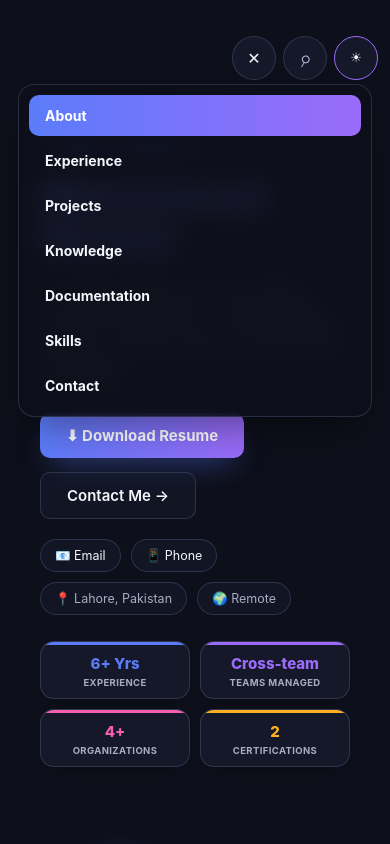
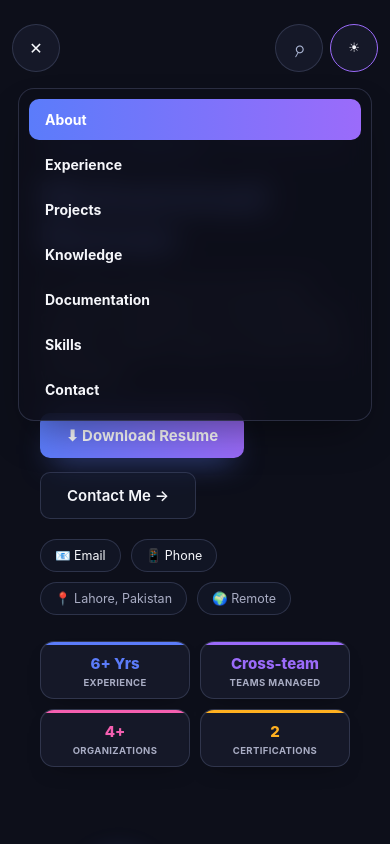
Before and after one commit to noman429/Claude, a React (Vite) app: page / in a window 390 px wide. Both pictures are taken after a click on the button "Open navigation menu". Shown: the top 844 px of the page. Built offline with nearby package versions, Linux system fonts and the light colour scheme.

Commit message:
feat: add expandable search header layout

```diff
--- a/src/GlobalSearch.tsx
+++ b/src/GlobalSearch.tsx
@@ -8,6 +8,7 @@ export default function GlobalSearch({ theme }: { theme: Theme }) {
   const [open, setOpen] = useState(false);
   const [query, setQuery] = useState('');
   const [active, setActive] = useState(0);
+  const [shortcutLabel, setShortcutLabel] = useState('Ctrl K');
   const rootRef = useRef<HTMLDivElement>(null);
   const inputRef = useRef<HTMLInputElement>(null);
   const triggerRef = useRef<HTMLButtonElement>(null);
@@ -21,6 +22,10 @@ export default function GlobalSearch({ theme }: { theme: Theme }) {
   };
 
   useEffect(() => setActive(0), [query]);
+
+  useEffect(() => {
+    if (/Mac|iPhone|iPad/.test(navigator.platform)) setShortcutLabel('⌘ K');
+  }, []);
 
   useEffect(() => {
     const onShortcut = (event: KeyboardEvent) => {
@@ -40,6 +45,14 @@ export default function GlobalSearch({ theme }: { theme: Theme }) {
     };
     const onEscape = (event: KeyboardEvent) => {
       if (event.key === 'Escape') close();
+      if (event.key === 'Tab' && window.matchMedia('(max-width: 767px)').matches) {
+        const focusable = rootRef.current?.querySelectorAll<HTMLElement>('.global-search-input-wrap input, .global-search-close, .global-search-result');
+        if (!focusable?.length) return;
+        const first = focusable[0];
+        const last = focusable[focusable.length - 1];
+        if (event.shiftKey && document.activeElement === first) { event.preventDefault(); last.focus(); }
+        if (!event.shiftKey && document.activeElement === last) { event.preventDefault(); first.focus(); }
+      }
     };
     document.addEventListener('pointerdown', onPointerDown);
     document.addEventListener('keydown', onEscape);
@@ -69,12 +82,12 @@ export default function GlobalSearch({ theme }: { theme: Theme }) {
   };
 
   return (
-    <div ref={rootRef} className={`global-search${open ? ' is-open' : ''}`}>
+    <div ref={rootRef} className={`global-search search-slot${open ? ' is-open' : ''}`} data-open={open}>
       <button
         ref={triggerRef}
         className="global-search-trigger"
         onClick={() => setOpen(true)}
-        aria-label="Search portfolio"
+        aria-label="Open portfolio search"
         aria-expanded={open}
         aria-controls="global-search-panel"
         title="Search (Ctrl/⌘ K)"
@@ -87,14 +100,14 @@ export default function GlobalSearch({ theme }: { theme: Theme }) {
       {open && <button className="global-search-backdrop" onClick={() => close()} aria-label="Close search" />}
       <div
         id="global-search-panel"
-        className="global-search-panel"
+        className="global-search-panel search-shell"
         role="dialog"
         aria-modal={open ? 'true' : undefined}
         aria-label="Search portfolio"
         aria-hidden={!open}
         style={{ background: theme.navBg, borderColor: theme.cardBorder, color: theme.text }}
       >
-        <div className="global-search-input-wrap" style={{ borderColor: theme.cardBorder }}>
+        {open && <div className="global-search-input-wrap" style={{ borderColor: theme.cardBorder }}>
           <span className="global-search-icon" aria-hidden="true">⌕</span>
           <input
             ref={inputRef}
@@ -113,10 +126,11 @@ export default function GlobalSearch({ theme }: { theme: Theme }) {
             aria-controls="global-search-results"
             aria-activedescendant={results[active] ? `global-search-result-${results[active].id}` : undefined}
           />
-          <kbd aria-label="Keyboard shortcut Control or Command plus K">Ctrl/⌘ K</kbd>
+          <kbd aria-label="Keyboard shortcut Control or Command plus K">{shortcutLabel}</kbd>
           <button className="global-search-close" onClick={() => close()} aria-label="Close search">✕</button>
-        </div>
-        <div className="global-search-dropdown">
+        </div>}
+      </div>
+      {open && <div className="global-search-dropdown search-dropdown" style={{ background: theme.navBg, borderColor: theme.cardBorder, color: theme.text }}>
           <div className="global-search-meta" style={{ color: theme.muted }}>
             <span>{query ? `${allResults.length} result${allResults.length === 1 ? '' : 's'}` : 'Explore portfolio'}</span>
             <span className="global-search-hint">↑↓ navigate · ↵ open</span>
@@ -145,8 +159,7 @@ export default function GlobalSearch({ theme }: { theme: Theme }) {
             {!results.length && <div className="global-search-empty" role="status"><span aria-hidden="true">⌕</span><strong>No matches found</strong><small style={{ color: theme.muted }}>Try a project, methodology, document, or tool name.</small></div>}
             {allResults.length > RESULT_LIMIT && <div className="global-search-more" style={{ color: theme.muted }}>{allResults.length - RESULT_LIMIT} more matching resources</div>}
           </div>
-        </div>
-      </div>
+        </div>}
     </div>
   );
 }
--- a/src/index.css
+++ b/src/index.css
@@ -101,60 +101,38 @@ input::placeholder { color: #8b8fa8; }
 .info-card { transition: box-shadow 0.25s ease, border-color 0.25s ease; cursor: default; }
 .info-card:hover { box-shadow: 0 10px 26px -16px rgba(20, 20, 40, 0.28); border-color: #5b7cfa55 !important; }
 
-.site-header {
-  --header-control-size: 44px;
-  position: fixed; left: max(28px, calc((100vw - 1812px) / 2)); right: max(28px, calc((100vw - 1812px) / 2));
-  z-index: 60; min-height: 76px; display: flex; align-items: center; gap: clamp(12px, 1.3vw, 24px);
-  padding: 0; overflow: visible;
+ .site-header {
+  --header-control-size: 52px;
+  position: fixed; left: 0; right: 0; z-index: 60; padding-inline: 28px; overflow: visible;
   transition: top .35s ease;
 }
-.site-nav { min-width: 0; flex: 0 1 auto; padding: 8px; border-radius: 999px; backdrop-filter: blur(20px); -webkit-backdrop-filter: blur(20px); }
-.nav-link {
-  position: relative; min-height: var(--header-control-size); display: inline-flex; align-items: center;
-  padding: 0 clamp(10px, .75vw, 15px); border-radius: 999px; white-space: nowrap;
-  font-size: clamp(12px, .72vw, 14px); font-weight: 700;
-  transition: color 0.2s ease, background 0.2s ease, box-shadow 0.2s ease;
-}
-.nav-link:hover { color: #5b7cfa !important; background: rgba(91, 124, 250, 0.12) !important; }
-.nav-link.active { box-shadow: 0 6px 18px -6px rgba(91, 124, 250, 0.55); }
+.site-header__inner { display: grid; grid-template-columns: max-content minmax(52px, 1fr) 52px; align-items: center; column-gap: 12px; width: min(100%, 1320px); margin-inline: auto; overflow: visible; }
+.site-nav { min-width: 0; padding: 8px; border-radius: 999px; backdrop-filter: blur(20px); -webkit-backdrop-filter: blur(20px); white-space: nowrap; }
+.nav-link { position: relative; min-height: 44px; display: inline-flex; align-items: center; padding: 0 clamp(10px, .75vw, 15px); border-radius: 999px; white-space: nowrap; font-size: clamp(12px, .72vw, 14px); font-weight: 700; transition: color .2s ease, background .2s ease, box-shadow .2s ease; }
+.nav-link:hover { color: #5b7cfa !important; background: rgba(91,124,250,.12) !important; }
+.nav-link.active { box-shadow: 0 6px 18px -6px rgba(91,124,250,.55); }
 .nav-link:focus-visible { outline: 2px solid #7b93ff; outline-offset: 2px; }
-
 .nav-links { display: flex; align-items: center; gap: clamp(1px, .3vw, 7px); }
-.nav-actions {
-  min-width: 0; flex: 0 0 auto; display: flex; align-items: center; justify-content: flex-end; gap: clamp(8px, .8vw, 12px);
-}
-.nav-theme-toggle, .global-search-trigger {
-  height: var(--header-control-size); display: flex; align-items: center; border: 1px solid;
-  cursor: pointer; backdrop-filter: blur(18px); transition: box-shadow .2s ease, border-color .2s ease, background-color .2s ease;
-}
-.nav-theme-toggle { width: var(--header-control-size); flex: 0 0 var(--header-control-size); justify-content: center; border-color: #9b6bfa !important; border-radius: 50%; }
+.nav-theme-toggle, .global-search-trigger { height: var(--header-control-size); display: flex; align-items: center; border: 1px solid; cursor: pointer; backdrop-filter: blur(18px); transition: box-shadow .2s ease, border-color .2s ease, background-color .2s ease, opacity .2s ease; }
+.nav-theme-toggle { width: var(--header-control-size); justify-content: center; border-color: #9b6bfa !important; border-radius: 50%; }
 .nav-theme-toggle:hover, .global-search-trigger:hover { border-color: #9b6bfa !important; box-shadow: 0 7px 22px rgba(91,124,250,.22); }
 .nav-burger-corner { display: none; }
-
-.global-search { position: relative; flex: 0 0 var(--header-control-size); width: var(--header-control-size); height: var(--header-control-size); }
-.global-search-trigger { position: absolute; inset: 0; width: 100%; justify-content: center; gap: 0; padding: 0; border-radius: 50%; text-align: left; }
-.global-search-trigger-icon { color: #aab5d4; flex: 0 0 auto; font-size: 23px; line-height: 1; transform: rotate(-15deg); }
+.global-search { position: relative; justify-self: end; width: min(340px, 100%); min-width: 52px; height: var(--header-control-size); display: flex; justify-content: flex-end; }
+.global-search-trigger { position: absolute; inset: 0 0 0 auto; width: var(--header-control-size); justify-content: center; padding: 0; border-radius: 50%; }
+.global-search-trigger-icon { color: #aab5d4; font-size: 23px; line-height: 1; transform: rotate(-15deg); }
 .global-search-trigger-label { position: absolute; width: 1px; height: 1px; overflow: hidden; clip: rect(0 0 0 0); }
-.global-search-panel {
-  position: absolute; top: 0; right: 0; width: 0; visibility: hidden; opacity: 0;
-  border: 1px solid; border-radius: 21px; backdrop-filter: blur(24px);
-  box-shadow: 0 24px 60px -18px rgba(0,0,0,.65); transition: width .28s cubic-bezier(.4,0,.2,1), opacity .16s ease;
-}
+.global-search-panel { width: 52px; height: 52px; margin-left: auto; visibility: hidden; opacity: 0; border: 1px solid; border-radius: 999px; backdrop-filter: blur(26px); overflow: hidden; box-shadow: inset 0 1px rgba(255,255,255,.06), 0 18px 46px -22px rgba(0,0,0,.7); transition: width .2s ease-out, opacity .2s ease-out, transform .2s ease-out; transform: scale(.98); }
 .global-search.is-open .global-search-trigger { visibility: hidden; opacity: 0; }
-.global-search.is-open .global-search-panel { width: min(440px, calc(100vw - 110px)); visibility: visible; opacity: 1; }
+.global-search.is-open .global-search-panel { width: 100%; visibility: visible; opacity: 1; transform: scale(1); }
 .global-search-backdrop { display: none; }
-.global-search-input-wrap { height: 40px; display: flex; align-items: center; gap: 8px; padding: 0 8px 0 12px; overflow: hidden; }
+.global-search-input-wrap { height: 52px; display: flex; align-items: center; gap: 8px; padding: 0 9px 0 15px; overflow: hidden; }
 .global-search-icon { color: #7b93ff; flex: 0 0 auto; font-size: 22px; line-height: 1; transform: rotate(-15deg); }
-.global-search-input-wrap input { flex: 1; min-width: 90px; border: 0; outline: 0; background: transparent; color: inherit; font: 500 14px/1.4 inherit; }
+.global-search-input-wrap input { flex: 1; min-width: 60px; border: 0; outline: 0; background: transparent; color: inherit; font: 500 14px/1.4 inherit; }
 .global-search-input-wrap kbd { flex: 0 0 auto; padding: 4px 6px; border-radius: 6px; background: rgba(130,140,180,.14); font: 700 9px/1 system-ui; opacity: .75; white-space: nowrap; }
-.global-search-close { flex: 0 0 26px; width: 26px; height: 26px; border: 0; border-radius: 50%; background: rgba(130,140,180,.12); color: inherit; cursor: pointer; }
-.global-search-dropdown {
-  position: absolute; top: calc(100% + 10px); right: 0; width: 100%; overflow: hidden;
-  border: 1px solid rgba(130,140,180,.25); border-radius: 16px; background: inherit;
-  box-shadow: 0 28px 70px -18px rgba(0,0,0,.65); backdrop-filter: blur(24px);
-}
+.global-search-close { flex: 0 0 28px; width: 28px; height: 28px; border: 0; border-radius: 50%; background: rgba(130,140,180,.12); color: inherit; cursor: pointer; }
+.global-search-dropdown { position: absolute; top: calc(100% + 12px); right: 0; width: 100%; min-width: min(340px, calc(100vw - 32px)); overflow: hidden; z-index: 100; border: 1px solid; border-radius: 20px; box-shadow: 0 28px 70px -18px rgba(0,0,0,.65); backdrop-filter: blur(30px); animation: searchDropdownIn .2s ease-out both; }
 .global-search-meta { display: flex; justify-content: space-between; padding: 12px 14px 7px; font-size: 10px; font-weight: 700; text-transform: uppercase; letter-spacing: .08em; }
-.global-search-results { padding: 5px 7px 8px; overflow-y: auto; max-height: min(460px, calc(100vh - 105px)); scrollbar-width: thin; scrollbar-color: rgba(123,147,255,.35) transparent; }
+.global-search-results { padding: 5px 7px 8px; overflow-y: auto; max-height: min(520px, calc(100vh - 120px)); scrollbar-width: thin; scrollbar-color: rgba(123,147,255,.35) transparent; }
 .global-search-results:hover { scrollbar-color: rgba(123,147,255,.7) transparent; }
 .global-search-result { width: 100%; display: flex; align-items: center; justify-content: space-between; gap: 10px; padding: 9px 10px; border: 1px solid transparent; border-radius: 11px; background: transparent; text-align: left; cursor: pointer; }
 .global-search-result.active { background: rgba(91,124,250,.13); }
@@ -173,47 +151,28 @@ input::placeholder { color: #8b8fa8; }
 .global-search-empty { min-height: 190px; display: flex; flex-direction: column; align-items: center; justify-content: center; gap: 8px; text-align: center; }
 .global-search-empty > span { color: #7b93ff; font-size: 34px; }
 .global-search-empty small { font-size: 12px; }
-.nav-mobile-menu { position: fixed; top: 84px; left: 18px; right: 18px; display: flex; flex-direction: column; gap: 4px; padding: 10px; border-radius: 16px; box-shadow: 0 20px 44px -14px rgba(0,0,0,.45); backdrop-filter: blur(14px); z-index: 50; animation: navMenuPop .22s cubic-bezier(.4,0,.2,1) both; }
+.nav-mobile-menu { position: fixed; top: 88px; left: 18px; right: 18px; display: flex; flex-direction: column; gap: 4px; padding: 10px; border-radius: 16px; box-shadow: 0 20px 44px -14px rgba(0,0,0,.45); backdrop-filter: blur(14px); z-index: 50; animation: navMenuPop .22s cubic-bezier(.4,0,.2,1) both; }
 .nav-mobile-link { padding: 12px 16px; border-radius: 10px; font-size: 14px; font-weight: 700; text-align: left; transition: color .2s ease, background .2s ease; }
 .nav-mobile-link:hover { color: #5b7cfa !important; background: rgba(91,124,250,.12) !important; }
-.nav-burger-corner:focus-visible, .nav-theme-toggle:focus-visible, .global-search-trigger:focus-visible, .global-search-close:focus-visible, .nav-mobile-link:focus-visible { outline: 2px solid #5b7cfa; outline-offset: 2px; }
+.nav-burger-corner:focus-visible, .nav-theme-toggle:focus-visible, .global-search-trigger:focus-visible, .global-search-close:focus-visible, .nav-mobile-link:focus-visible, .global-search-result:focus-visible { outline: 2px solid #5b7cfa; outline-offset: 2px; }
 @keyframes navMenuPop { from { opacity: 0; transform: scale(.97) translateY(-6px); } to { opacity: 1; transform: scale(1) translateY(0); } }
-
-@media (max-width: 1279px) {
-  .site-header { left: 20px; right: 20px; gap: 8px; }
-  .nav-links { gap: 2px; }
-  .nav-link { padding-inline: 9px; font-size: 12px; }
-  .nav-actions { gap: 8px; }
+@keyframes searchDropdownIn { from { opacity: 0; transform: translateY(-6px); } to { opacity: 1; transform: translateY(0); } }
+@media (max-width: 1279px) { .site-header { padding-inline: 20px; } .global-search { width: min(280px, 100%); } .nav-links { gap: 2px; } .nav-link { padding-inline: 9px; font-size: 12px; } }
+@media (max-width: 1119px) { .site-header { padding-inline: 16px; } .site-nav { display: none; } .nav-burger-corner { display: flex; align-items: center; justify-content: center; width: 52px; height: 52px; border-radius: 50%; cursor: pointer; font-size: 16px; } .global-search { width: min(280px, 100%); } }
+@media (max-width: 767px) {
+  .site-header { --header-control-size: 48px; padding-inline: 12px; }
+  .site-header__inner { grid-template-columns: 48px minmax(48px, 1fr) 48px; column-gap: 10px; }
+  .nav-burger-corner { width: 48px; height: 48px; }
+  .global-search { width: 48px; min-width: 48px; height: 48px; }
+  .global-search-trigger { height: 48px; }
+  .global-search-backdrop { display: block; position: fixed; inset: 0; z-index: -1; border: 0; background: rgba(5,6,14,.72); backdrop-filter: blur(7px); }
+  .global-search.is-open { position: fixed; inset: 0; width: auto; height: auto; z-index: 220; padding: max(68px, env(safe-area-inset-top)) 12px max(12px, env(safe-area-inset-bottom)); }
+  .global-search.is-open .global-search-panel { position: relative; width: 100%; height: 52px; border-radius: 999px; z-index: 1; }
+  .global-search-input-wrap input { font-size: 16px; }
+  .global-search-dropdown { top: 132px; left: 12px; right: 12px; width: auto; min-width: 0; max-height: calc(100dvh - 144px - env(safe-area-inset-bottom)); }
+  .global-search-results { max-height: calc(100dvh - 210px - env(safe-area-inset-bottom)); }
 }
-
-@media (max-width: 1023px) {
-  .site-header { --header-control-size: 42px; left: 14px; right: 14px; min-height: 68px; padding-block: 12px; }
-  .nav-link { padding-inline: 7px; font-size: 11px; }
-}
-
-@media (max-width: 767px) {
-  .site-header { left: 12px; right: 12px; min-height: 44px; gap: 10px; justify-content: flex-end; }
-  .site-nav { display: none; }
-  .nav-burger-corner { display: flex; align-items: center; justify-content: center; flex: 0 0 44px; width: 44px; height: 44px; border-radius: 50%; cursor: pointer; font-size: 16px; }
-  .nav-actions { flex-basis: auto; gap: 8px; }
-  .nav-theme-toggle { --header-control-size: 44px; }
-  .global-search { flex: 0 0 44px; width: 44px; height: 44px; }
-  .global-search-trigger { height: 44px; }
-  .global-search-backdrop { display: block; position: fixed; inset: 0; z-index: -1; border: 0; background: rgba(5,6,14,.72); backdrop-filter: blur(7px); }
-  .global-search.is-open { position: fixed; inset: 0; width: auto; height: auto; z-index: 220; }
-  .global-search.is-open .global-search-panel { position: fixed; top: 68px; left: 12px; right: 12px; width: auto; max-height: calc(100dvh - 80px); border-radius: 17px; }
-  .global-search-input-wrap { height: 52px; padding-left: 15px; }
-  .global-search-input-wrap input { font-size: 16px; }
-  .global-search-dropdown { position: static; border: 0; border-top: 1px solid rgba(130,140,180,.25); border-radius: 0; box-shadow: none; }
-  .global-search-results { max-height: calc(100dvh - 168px); }
-}
-
-@media (max-width: 420px) {
-  .site-header { gap: 7px; }
-  .nav-actions { gap: 7px; }
-  .global-search-hint, .global-search-category { display: none; }
-  .global-search-input-wrap kbd { display: none; }
-}
+@media (max-width: 420px) { .site-header__inner { column-gap: 7px; } .global-search-hint, .global-search-category, .global-search-input-wrap kbd { display: none; } }
 
 .icon-pop { transition: transform 0.25s ease, color 0.25s ease; display: inline-block; }
 .card:hover .icon-pop, .kpi-card:hover .icon-pop { transform: scale(1.18); }
--- a/src/sections/Nav.tsx
+++ b/src/sections/Nav.tsx
@@ -42,6 +42,7 @@ export default function Nav({
       <header className="site-header" style={{
         top: navVisible ? '24px' : '-90px',
       }}>
+        <div className="site-header__inner">
           <button
             className="nav-burger-corner"
             onClick={() => setMenuOpen((v) => !v)}
@@ -52,7 +53,7 @@ export default function Nav({
           >
             {menuOpen ? '✕' : '☰'}
           </button>
-        <nav className="site-nav" aria-label="Primary navigation" style={{
+          <nav className="site-nav nav-pill" aria-label="Primary navigation" style={{
             background: theme.navBg, border: `1px solid ${theme.cardBorder}`,
             boxShadow: '0 18px 50px -28px rgba(0,0,0,0.75)',
           }}>
@@ -76,7 +77,6 @@ export default function Nav({
               })}
             </div>
           </nav>
-        <div className="nav-actions">
           <GlobalSearch theme={theme} />
           <button
             className="nav-theme-toggle"
@@ -100,6 +100,7 @@ export default function Nav({
               <a
                 key={id}
                 href={`#${id}`}
+                aria-current={active ? 'page' : undefined}
                 onClick={() => setMenuOpen(false)}
                 className={`nav-mobile-link${active ? ' active' : ''}`}
                 style={{
```
Lines whose indentation alone changed are shown as unchanged.
